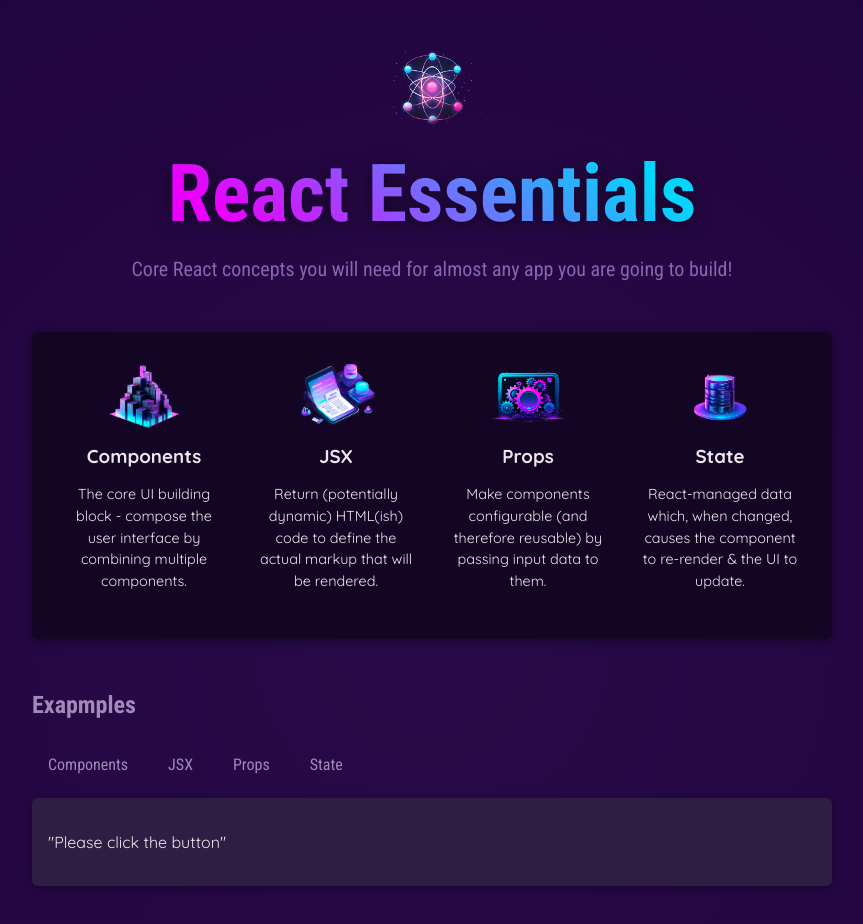
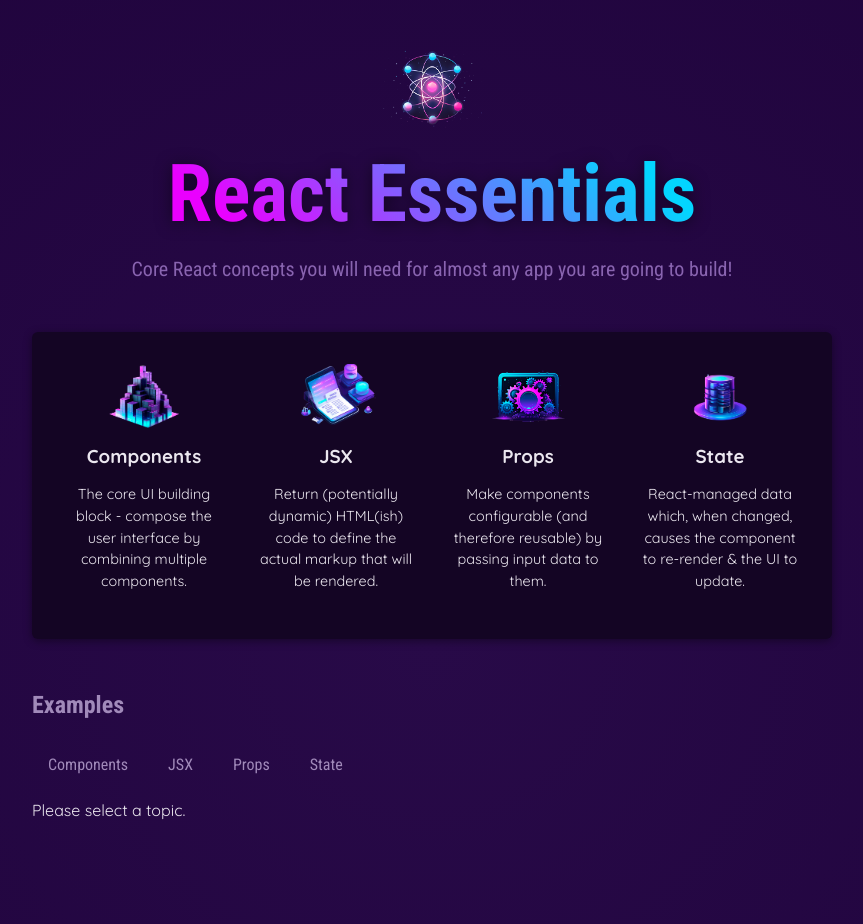
Before and after one commit to irina-kosogor/react-course, a React (Vite) app: page / in a window 1280 px wide. Shown: the top 924 px of the page, without its empty margins (208-1071 px from the left). Built offline with nearby package versions, Linux system fonts and the light colour scheme.

Commit message:
Working with Multiple JSX Slots

```diff
--- a/src/components/Examples.jsx
+++ b/src/components/Examples.jsx
@@ -2,6 +2,7 @@
 import { EXAMPLES } from "../data";
 import TabButton from "./TabButton/TabButton";
 import Section from "./Section";
+import Tabs from "./Tabs";
 
 function Examples() {
   const [selectedTopic, setSelectedTopic] = useState("");
@@ -11,9 +12,26 @@
     setSelectedTopic(selectedButton);
     // console.log(selectedButton);
   }
+
+  let tabContent = <p>Please select a topic.</p>;
+
+  if (selectedTopic) {
+    tabContent = (
+      <div id="tab-content">
+        <h3>{EXAMPLES[selectedTopic].title}</h3>
+        <p>{EXAMPLES[selectedTopic].description}</p>
+        <pre>
+          <code>{EXAMPLES[selectedTopic].code}</code>
+        </pre>
+      </div>
+    );
+  }
+
   return (
-    <Section id="examples" title="Exapmples">
-      <menu>
+    <Section id="examples" title="Examples">
+      <Tabs
+        buttons={
+          <>
             <TabButton
               isSelected={selectedTopic === "components"}
               onSelect={() => handleSelect("components")}
@@ -38,20 +56,11 @@
             >
               State
             </TabButton>
-      </menu>
-      <div id="tab-content">
-        {selectedTopic ? (
-          <>
-            <h3>{EXAMPLES[selectedTopic].title}</h3>
-            <p>{EXAMPLES[selectedTopic].description}</p>
-            <pre>
-              <code>{EXAMPLES[selectedTopic].code}</code>
-            </pre>
           </>
-        ) : (
-          <p>"Please click the button"</p>
-        )}
-      </div>
+        }
+      >
+        {tabContent}
+      </Tabs>
     </Section>
   );
 }
--- a/src/components/Section.jsx
+++ b/src/components/Section.jsx
@@ -1,4 +1,5 @@
 function Section({ title, children, ...props }) {
+  console.log(props.id);
   return (
     <section {...props}>
       <h2>{title}</h2>
--- /dev/null
+++ b/src/components/Tabs.jsx
@@ -0,0 +1,10 @@
+function Tabs({ children, buttons }) {
+  return (
+    <>
+      <menu>{buttons}</menu>
+      {children}
+    </>
+  );
+}
+
+export default Tabs;
```
Lines whose indentation alone changed are shown as unchanged.
